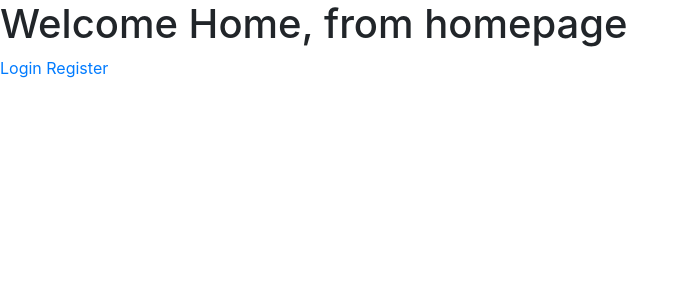
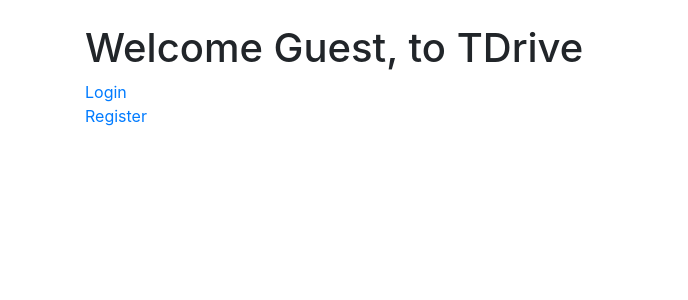
Before and after one commit to ketan-lambat/driveIt, a Django app: page / in a window 1280 px wide. Shown: the top 300 px of the page, without its empty margins (0-688 px from the left). Run offline with Django 3.2, Linux system fonts and the light colour scheme; some libraries are stand-ins or nearby versions.

Commit message:
minor UI imp in home
Signed-off-by: Ketan Lambat <ketan.lambat@ymail.com>

```diff
--- a/templates/drive_data/drive_home.html
+++ b/templates/drive_data/drive_home.html
@@ -91,9 +91,9 @@
             <tr>
                 <td><a href="{% url 'folder_data' path=folder.urlpath %}"><i
                         class="material-icons left">folder</i>{{ folder.name }}</a></td>
-                <td> {{ folder.size|filesizeformat  }} </td>
+                <td> {{ folder.size|filesizeformat }} </td>
                 <td>
-                     <form method="post" action="{% url 'delete_folder' folder.pk %}">
+                    <form method="post" action="{% url 'delete_folder' folder.pk %}">
                         {% csrf_token %}
                         <button type="submit" class="btn-small red"> Delete</button>
                     </form>
@@ -104,7 +104,7 @@
             <tr>
                 <td><a href="{{ file.file.url }}" target="_blank">
                     <i class="material-icons left">insert_drive_file</i>{{ file.name }}</a></td>
-                <td> {{ file.file_size|filesizeformat  }} </td>
+                <td> {{ file.file_size|filesizeformat }} </td>
                 <td>
                     <form method="post" action="{% url 'delete_file' file.pk %}">
                         {% csrf_token %}
--- a/templates/registration/index.html
+++ b/templates/registration/index.html
@@ -9,6 +9,8 @@
     {% endblock %}
 </head>
 <body>
+<div class="container">
+    <br>
     {% block content %}
         {% if user.is_authenticated %}
             <h1>Welcome, {{ user.username }}</h1>
@@ -18,13 +20,14 @@
 
         {% else %}
 
-        <h1> Welcome Home, from homepage</h1><i class="fa fa-user icon"></i>
-        <a href="{% url 'login_url' %}"><i class="fa fa-user icon"></i> Login</a>
+            <h1> Welcome Guest, to TDrive</h1><i class="fa fa-user icon"></i>
+            <a href="{% url 'login_url' %}"><i class="fa fa-user icon"></i> Login</a> <br>
             <a href="{% url 'register_url' %}">Register</a>
 
         {% endif %}
 
     {% endblock %}
+</div>
 
 </body>
 </html>
```
Lines whose indentation alone changed are shown as unchanged.
